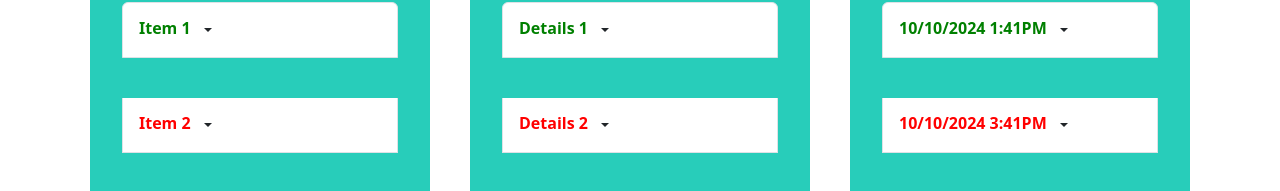
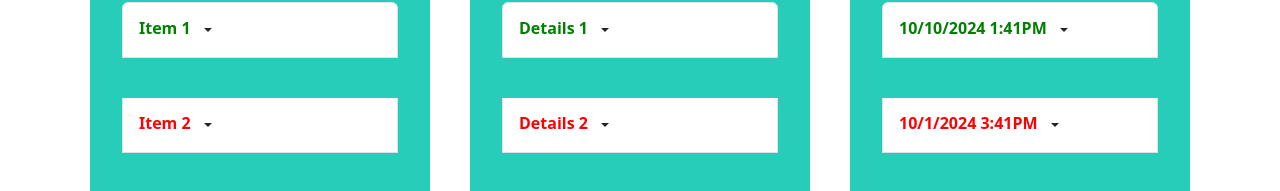
Before and after one commit to Ali13140/SWE363_Project, a React (Vite) app: page /ViewListPage in a window 1280 px wide. Shown: the part 264-455 px from the top of the page. Built offline with nearby package versions, Linux system fonts and the light colour scheme.

Commit message:
A small fix to storage

```diff
--- a/src/Pages/ViewListPage.jsx
+++ b/src/Pages/ViewListPage.jsx
@@ -32,7 +32,7 @@ const ViewListPage = () => {
           {
             title: "Item 2",
             details: "Details 2",
-            dateTime: "10/10/2024 3:41PM",
+            dateTime: "10/1/2024 3:41PM",
             status: "Due",
           },
           {
```
